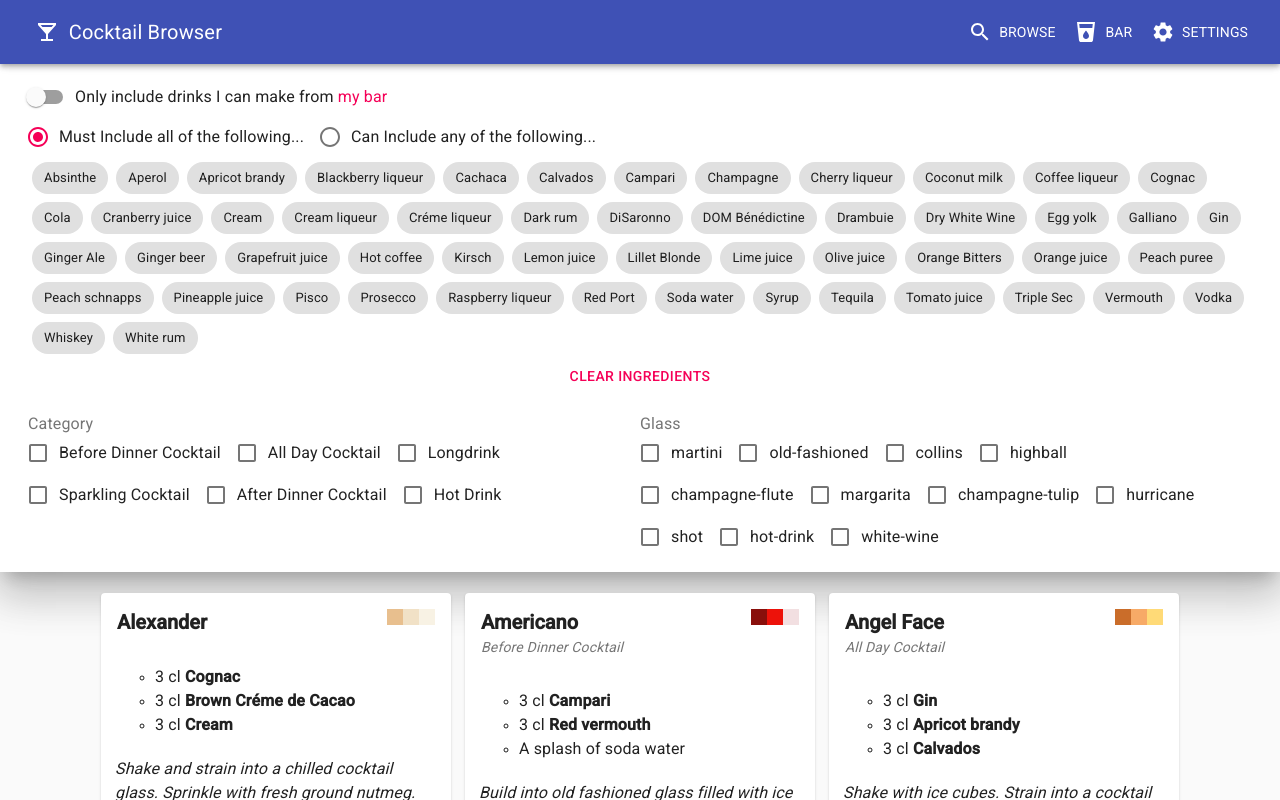
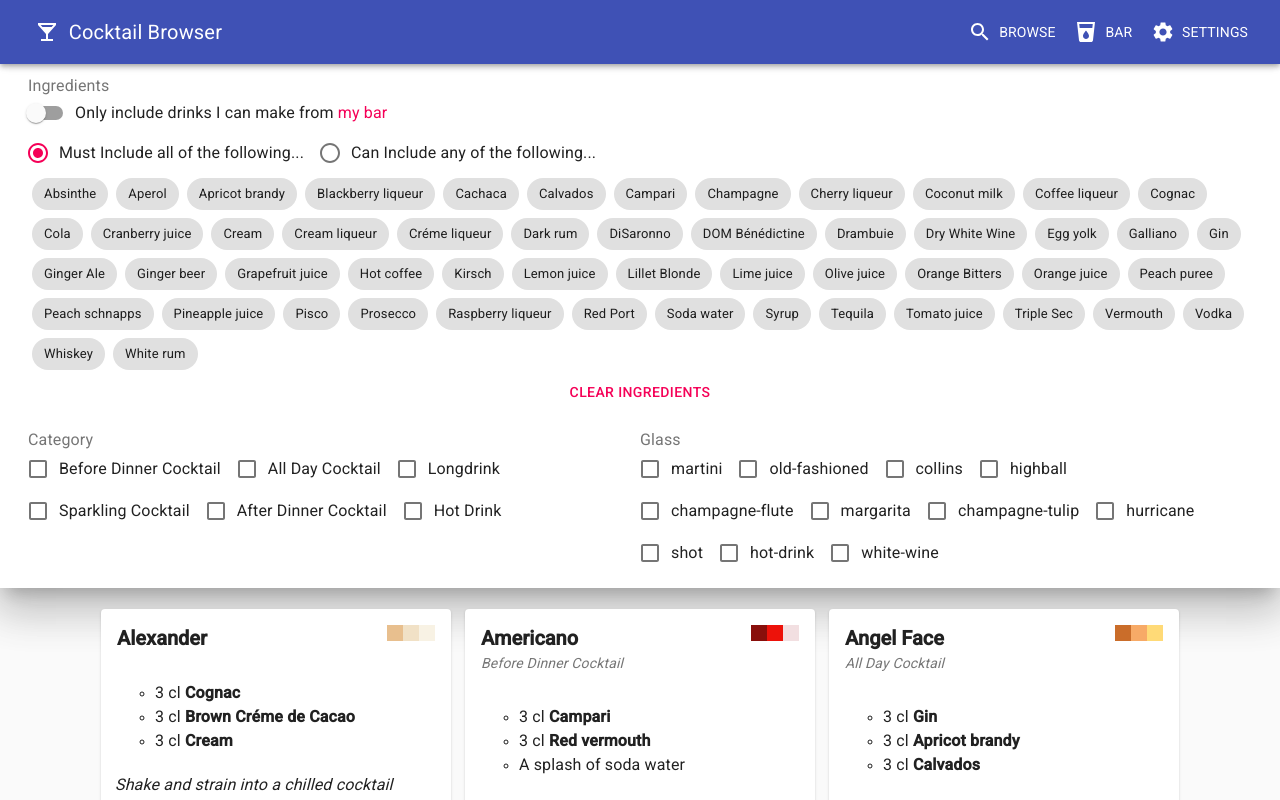
Before and after one commit to mikeyhogarth/cocktails, a React (Create React App) app: page / in a window 1280 px wide. Shown: the top 800 px of the page. Built offline with nearby package versions, Linux system fonts and the light colour scheme.

Commit message:
There should probably be a label here

```diff
--- a/src/components/CocktailFilter.js
+++ b/src/components/CocktailFilter.js
@@ -59,6 +59,8 @@
   return (
     <Paper square={true} elevation={24} className={classes.filter}>
       <FormControl component="fieldset" className={classes.formControl}>
+        <FormLabel component="legend">Ingredients</FormLabel>
+
         <FormGroup row>
           <FormControlLabel
             control={
@@ -112,7 +114,7 @@
           onIngredientsChange={selectedIngredients => {
             updateFilter({ ingredients: selectedIngredients });
           }}
-        />{" "}
+        />
         <Button
           color="secondary"
           onClick={() => {
```
